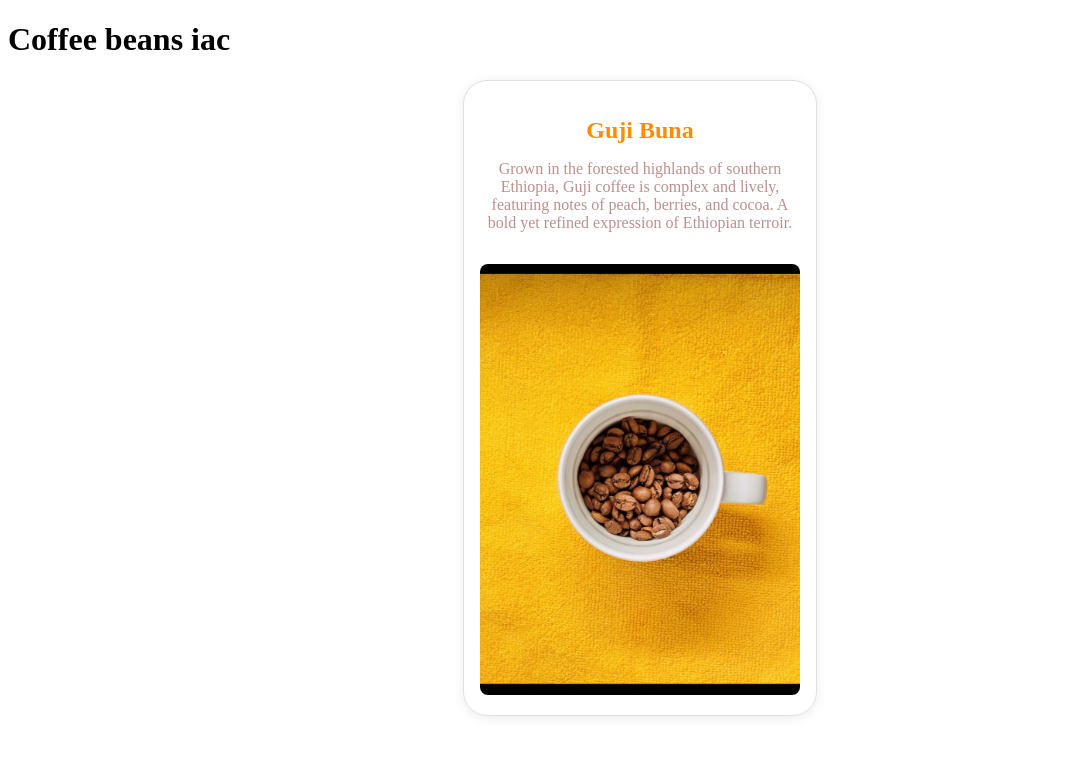
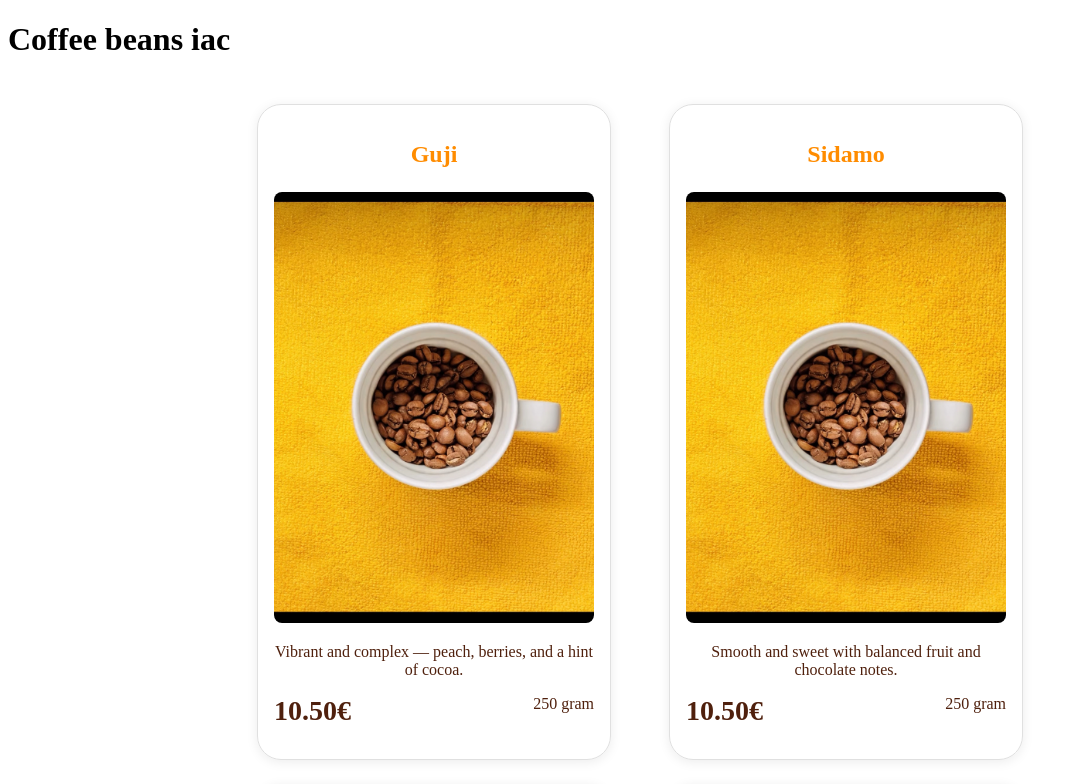
Before and after one commit to finye/coffee-beans-iac, a React app in the folder frontend/: page / in a window 1280 px wide. Shown: the top 784 px of the page, without its empty margins (0-1077 px from the left). Built offline with nearby package versions, Linux system fonts and the light colour scheme; the HTML template or start-up script is replaced by a standard one.

Commit message:
adds multiple cards using props and dummy card data

```diff
--- a/frontend/src/App.tsx
+++ b/frontend/src/App.tsx
@@ -1,12 +1,72 @@
-import Card from "./components/Card";
+import Card from "./components/Card.tsx";
+import styled from "styled-components";
+
+const CardsContainer = styled.div`
+  display: grid;
+  grid-template-columns: repeat(auto-fit, minmax(320px, 1fr));
+  gap: 24px;
+  padding: 24px;
+  max-width: 800px;
+  margin: 0 auto;
+`;
 
 function App() {
+  const cardData = [
+    {
+      title: "Guji",
+      description:
+        "Vibrant and complex — peach, berries, and a hint of cocoa.",
+      imageUrl: "../coffee.jpg",
+      imageAlt: "Guji coffee package",
+      price: "10.50€",
+      weight: "250 gram",
+    },
+    {
+      title: "Sidamo",
+      description:
+        "Smooth and sweet with balanced fruit and chocolate notes.",
+      imageUrl: "../coffee.jpg",
+      imageAlt: "Sidamo coffee package",
+      price: "10.50€",
+      weight: "250 gram",
+    },
+    {
+      title: "Yirgacheffe",
+      description:
+        "Floral and citrusy with jasmine aroma — light, bright, and elegant.",
+      imageUrl: "../coffee.jpg",
+      imageAlt: "Yirgacheffe coffee package",
+      price: "10.50€",
+      weight: "250 gram",
+    },
+    {
+      title: "Harrar",
+      description:
+        "Bold and wild — rich blueberry tones with dark chocolate depth.",
+      imageUrl: "../coffee.jpg",
+      imageAlt: "Harrar coffee package",
+      price: "10.50€",
+      weight: "250 gram",
+    },
+  ];
   return (
     <>
       <div>
         <h1>Coffee beans iac</h1>
       </div>
-      <Card />
+      <CardsContainer>
+        {cardData.map((card, index) => (
+          <Card
+            key={index}
+            title={card.title}
+            imageUrl={card.imageUrl}
+            imageAlt={card.imageAlt}
+            description={card.description}
+            price={card.price}
+            weight={card.weight}
+          />
+        ))}
+      </CardsContainer>
     </>
   );
 }
--- a/frontend/src/components/Card.tsx
+++ b/frontend/src/components/Card.tsx
@@ -18,7 +18,7 @@ const Title = styled.h2`
 
 const Description = styled.p`
   font-size: 1em;
-  color: rosybrown;
+  color: #4f200d;
 `;
 
 const Image = styled.img`
@@ -28,16 +28,49 @@ const Image = styled.img`
   margin-top: 16px;
 `;
 
-const Card = () => {
+const PriceSection = styled.div`
+  display: flex;
+  justify-content: space-between;
+  margin-bottom: 16px;
+`;
+
+const Price = styled.span`
+  font-size: 28px;
+  font-weight: 700;
+  color: #4f200d;
+`;
+
+const Weight = styled.span`
+  font-size: 1rem;
+  color: #4f200d;
+`;
+
+
+interface cardProps {
+  title: string;
+  imageUrl: string;
+  imageAlt: string;
+  description: string;
+  price: string;
+  weight: string;
+}
+const Card = ({
+  title,
+  imageUrl,
+  imageAlt,
+  description,
+  price,
+  weight,
+}: cardProps) => {
   return (
     <CardWrapper>
-      <Title>Guji Buna</Title>
-      <Description>
-        Grown in the forested highlands of southern Ethiopia,
-		Guji coffee is complex and lively, featuring notes of peach,
-		berries, and cocoa. A bold yet refined expression of Ethiopian terroir.
-      </Description>
-      <Image src="../coffee.jpg" alt="coffee_package_img" />
+      <Title>{title}</Title>
+      <Image src={imageUrl} alt={imageAlt} />
+      <Description>{description}</Description>
+      <PriceSection>
+        <Price>{price}</Price>
+        <Weight>{weight}</Weight>
+      </PriceSection>
     </CardWrapper>
   );
 };
```
